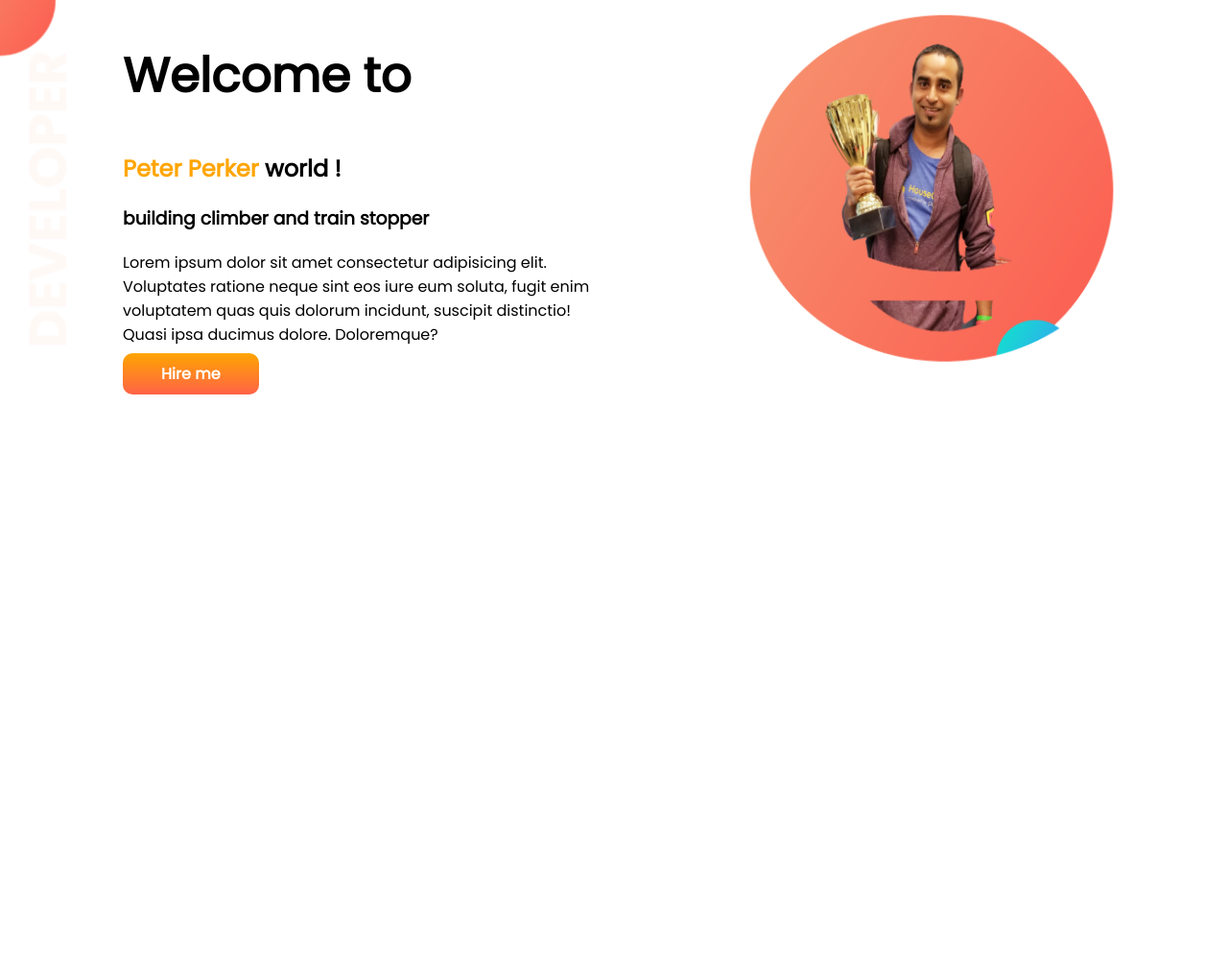
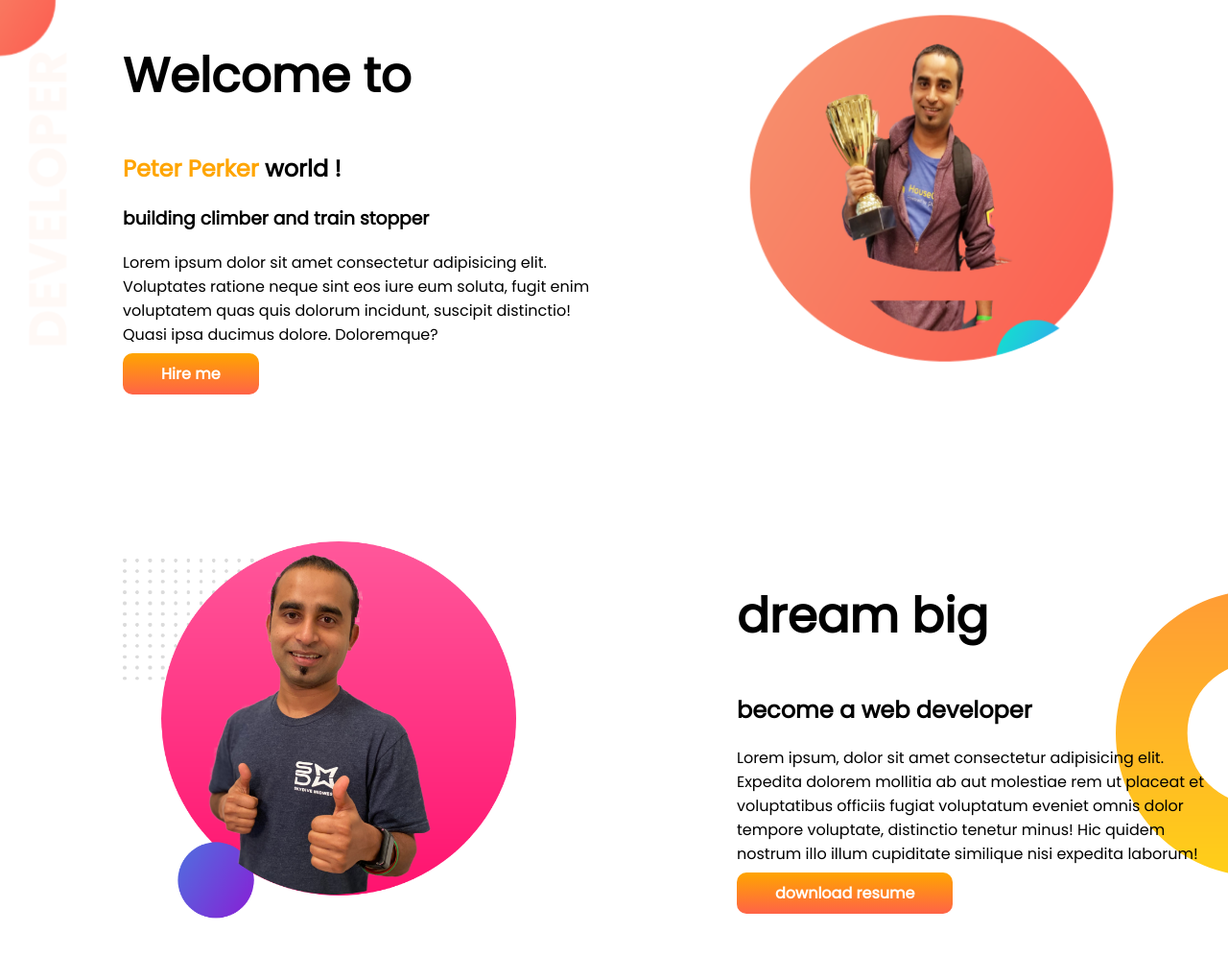
Before and after one commit to Mdmehedihasankhadija/developer-portfoliooo, a plain HTML site: page index.html in a window 1280 px wide. Shown: the whole page at 96% size. Before the commit the page ends 800 px from the top, so only its background shows below. Drawn offline with Linux system fonts and the light colour scheme.

Commit message:
dream big added

```diff
--- a/index.html
+++ b/index.html
@@ -22,5 +22,16 @@
                 <img src="images/jhankar-pic-with-bg.png" alt="">
             </div>
     </section>
+    <section class="dream-big">
+        <div class="half-width">
+            <img src="images/jhankar2.png" alt="" srcset="">
+        </div>
+        <div class="half-width">
+            <h1>dream big</h1>
+            <h2>become a web developer</h2>
+            <p>Lorem ipsum, dolor sit amet consectetur adipisicing elit. Expedita dolorem mollitia ab aut molestiae rem ut placeat et voluptatibus officiis fugiat voluptatum eveniet omnis dolor tempore voluptate, distinctio tenetur minus! Hic quidem nostrum illo illum cupiditate similique nisi expedita laborum!</p>
+            <a class="link-button" target="_blank"href="https://www.linkedin.com/feed/">download resume</a>
+        </div>
+    </section>
 </body>
 </html>
--- a/style.css
+++ b/style.css
@@ -10,6 +10,7 @@ h1{
 }
 section{
     display: flex;
+    margin-bottom: 150px;
 }
 .half-width{
     width: 50%;
@@ -30,3 +31,8 @@ section{
     background-image: url(images/top-banner.png);
     background-repeat: no-repeat;
 }
+.dream-big{
+    background-image: url(images/dream-bg.png);
+    background-repeat: no-repeat;
+    background-position: right;
+}
```
